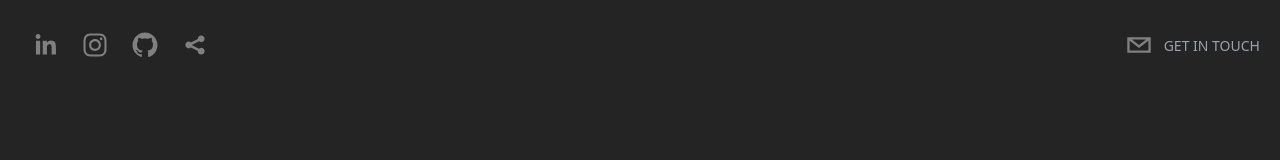
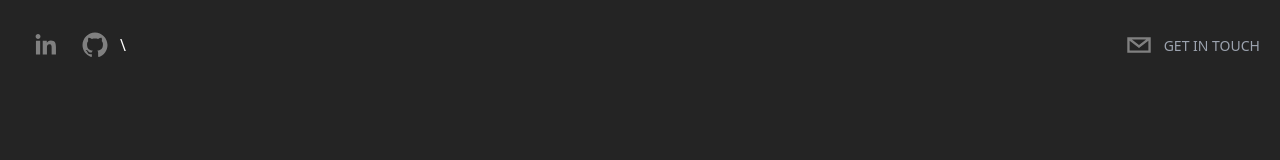
Before and after one commit to 17AnuragMishra/Portfolio, a Next.js app: page / in a window 1280 px wide. Shown: the top 160 px of the page. Built offline with nearby package versions, Linux system fonts and the light colour scheme.

Commit message:
remove social links from the header

```diff
--- a/components/Header.tsx
+++ b/components/Header.tsx
@@ -22,9 +22,7 @@ function Header({ }: Props) {
           duration: 1.5,
         }} className="flex flex-row items-center">
         <SocialIcon url="https://www.linkedin.com/in/17AnuragMishra/" fgColor='gray' bgColor='transparent' target='_blank'/>
-        <SocialIcon url="https://www.instagram.com/anuragmishra_17/" fgColor='gray' bgColor='transparent' target='_blank'/>
-        <SocialIcon url="https://github.com/17AnuragMishra" fgColor='gray' bgColor='transparent' target='_blank'/>
-        <SocialIcon url="https://leetcode.com/17AnuragMishra/" fgColor='gray' bgColor='transparent' target='_blank'/>
+        <SocialIcon url="https://github.com/17AnuragMishra" fgColor='gray' bgColor='transparent' target='_blank'/>\
       </motion.div>
         <motion.div
           initial={{
```
